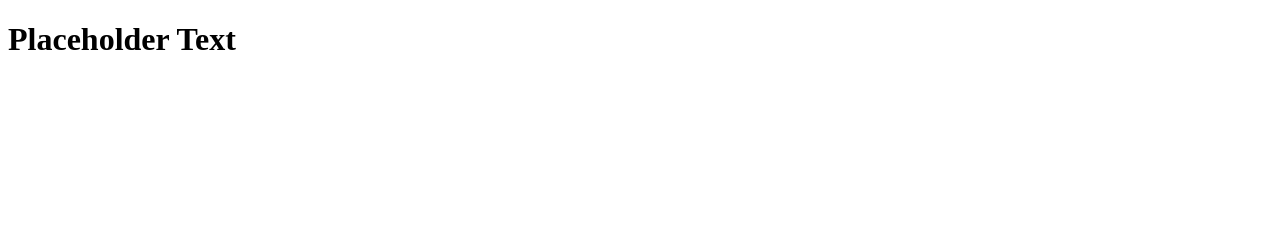
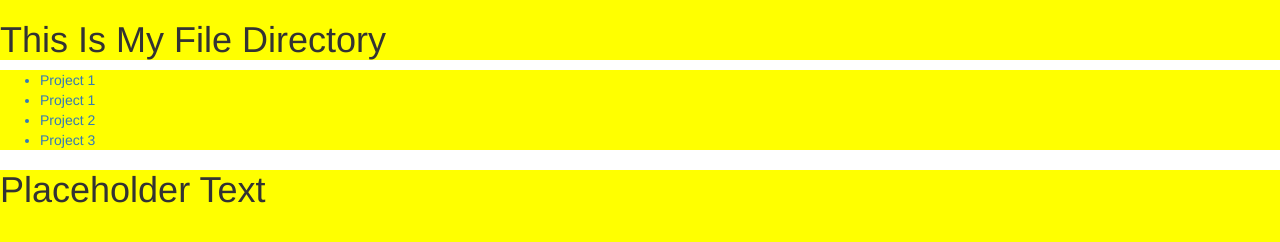
Before and after one commit to ryanledesma/gra-321, a plain HTML site: page index.html in a window 1280 px wide. Drawn offline with Linux system fonts and the light colour scheme.

Commit message:
basic styling, linking css to html

```diff
--- a/css/style.css
+++ b/css/style.css
@@ -1,5 +1,5 @@
 * {
-
+background-color:yellow;
 }
 
 h1 {
--- a/index.html
+++ b/index.html
@@ -3,10 +3,21 @@
   <head>
     <title>#</title>
     <meta charset="UTF-8">
-    <meta name="description" content="#">
-    <meta name="keywords" content="#">
-    <meta name="author" content="#">
+    <meta name="description" content="Hello World Exercise">
+    <meta name="keywords" content="School, Slack, Presentations">
+    <meta name="author" content="Ryan Ledesma">
+    <link href="./css/style.css" type="text/css" rel="stylesheet">
+    <link href="./css/normalize.css" type="text/css" rel="stylesheet">
   </head>
+
+  <body>
+      <h1> This Is My File Directory</h1>
+      <ul>
+        <a href="projects/code exercises"><li>Project 1</li></a>
+        <a href="#"><li>Project 1</li></a>
+        <a href="#"><li>Project 2</li></a>
+        <a href="#"><li>Project 3</li></a>
+      </ul>
 
   <body>
   <h1>Placeholder Text</h1>
```
